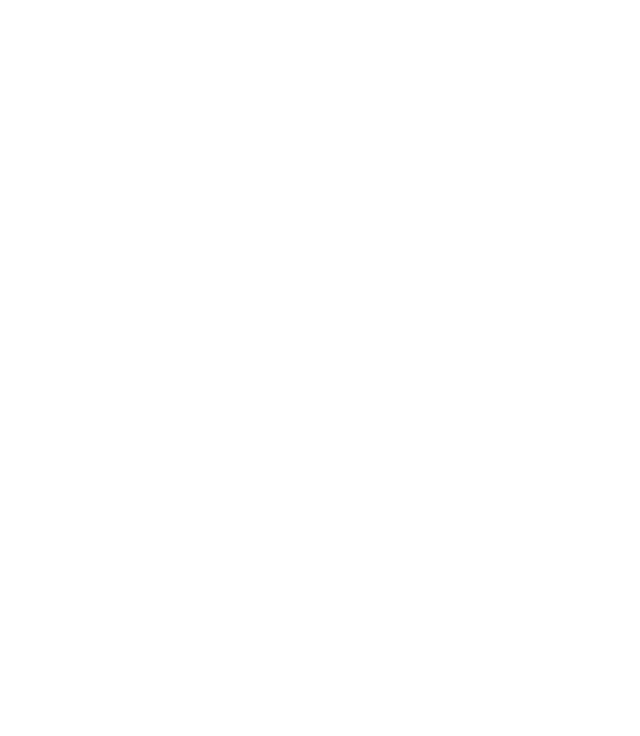
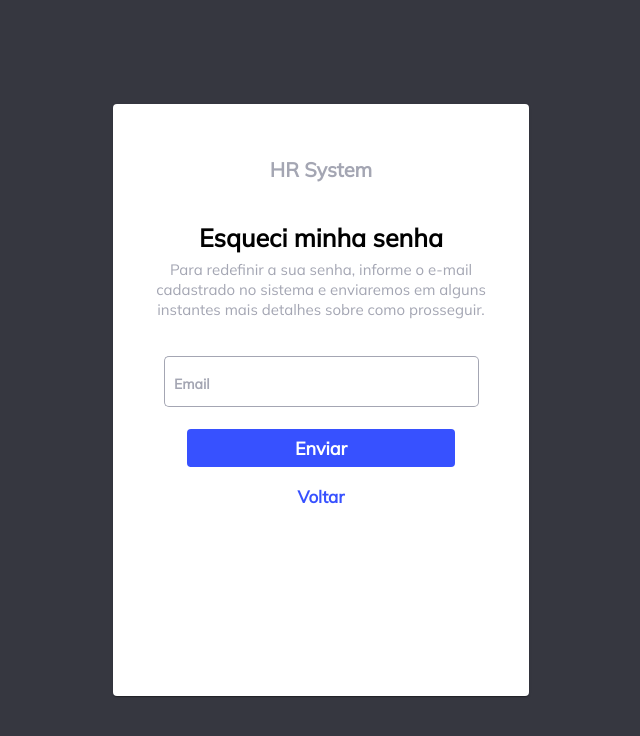
Before and after one commit to Okaada/hr-front, an Angular app: page /reset-password in a window 1280 px wide. Before the commit this address led to /. Shown: the top 736 px of the page, without its empty margins (319-959 px from the left). Built offline with nearby package versions, Linux system fonts and the light colour scheme.

Commit message:
impl. reset password screen component

```diff
--- a/src/app/app-routing.module.ts
+++ b/src/app/app-routing.module.ts
@@ -3,9 +3,11 @@
 import { LoginScreenComponent } from './login-screen/login-screen.component';
 import { InitialPageComponent } from './initial-page/initial-page.component';
 import { CandidatesViewComponent } from './candidates-view/candidates-view.component';
+import { ResetPasswordComponent } from './reset-password/reset-password.component';
 
 const routes: Routes = [
     { path: 'login', component: LoginScreenComponent },
+    { path: 'reset-password', component: ResetPasswordComponent },
     { path: 'initial-page', component: InitialPageComponent },
     { path: 'candidates-view', component: CandidatesViewComponent }
 ];
--- a/src/app/app.module.ts
+++ b/src/app/app.module.ts
@@ -21,6 +21,7 @@
 import { LoginScreenComponent } from './login-screen/login-screen.component';
 import { InitialPageComponent } from './initial-page/initial-page.component';
 import { CandidatesViewComponent } from './candidates-view/candidates-view.component';
+import { ResetPasswordComponent } from './reset-password/reset-password.component';
 
 @NgModule({
   schemas: [CUSTOM_ELEMENTS_SCHEMA], // TODO: verificar pq o angular não está reconhecendo os componentes do Material Design
@@ -28,7 +29,8 @@
     AppComponent,
     LoginScreenComponent,
     InitialPageComponent,
-    CandidatesViewComponent
+    CandidatesViewComponent,
+    ResetPasswordComponent
   ],
   imports: [
     BrowserModule,
--- /dev/null
+++ b/src/app/reset-password/reset-password.component.css
@@ -0,0 +1,88 @@
+.main-background {
+    height: 100%;
+    width: 100%;
+  }
+
+  .container {
+    display: flex;
+    align-items: center;
+  }
+
+  .card-title {
+    margin-top: 40px !important;
+    color: #a4a6b3;
+    font-family: Mulish;
+    font-weight: bold;
+    font-size: 20px;
+  }
+
+  .reset-label {
+    margin-top: 20px !important;
+    color: black;
+    font-family: Mulish;
+    font-weight: bold;
+    font-size: 25px;
+  }
+
+  .info {
+    color: #a4a6b3;
+    font-family: Mulish;
+    font-size: 15px;
+  }
+
+  .button-card {
+    background-color: #3751ff;
+    width: 70%;
+    font-family: Mulish;
+    font-weight: bold;
+    font-size: 18px;
+  }
+
+  .button-card > span {
+    color: white;
+  }
+
+  .input {
+    width: 315px;
+  }
+
+  mat-card {
+    background-color: white;
+    margin: 0 auto;
+    width: 30%;
+    height: 70%;
+    text-align: center;
+  }
+
+  ::ng-deep .mat-form-field-appearance-outline .mat-form-field-outline {
+    color: #a4a6b3 !important;
+  }
+
+  ::ng-deep
+    .mat-form-field-appearance-outline.mat-focused
+    .mat-form-field-outline-thick {
+    color: grey !important;
+  }
+
+  .input-props {
+    color: black;
+    font-family: Mulish;
+  }
+
+  ::placeholder {
+    color: #a4a6b3 !important;
+    font-weight: bold;
+  }
+
+  .forget-password {
+    color: #a4a6b3;
+    font-family: Mulish;
+  }
+
+  .go-back {
+    font-family: Mulish;
+    font-weight: bold;
+    font-size: 17px;
+    color: #3751ff;
+    cursor: pointer;
+  }
--- /dev/null
+++ b/src/app/reset-password/reset-password.component.html
@@ -0,0 +1,27 @@
+<html style="background-color: #363740">
+  <div class="container main-background">
+    <mat-card>
+      <mat-card-title class="card-title">HR System</mat-card-title>
+      <br />
+      <mat-card-content>
+        <p class="reset-label">Esqueci minha senha</p>
+        <p class="info">Para redefinir a sua senha, informe o e-mail cadastrado no sistema e enviaremos em alguns instantes mais detalhes sobre como prosseguir.</p>
+        <br>
+        <form>
+          <mat-form-field appearance="outline" class="input">
+            <input type="text" class="input-props" matInput placeholder="Email" />
+          </mat-form-field>
+          <div>
+            <button class="button-card" type="button" mat-button>
+              <span>Enviar</span>
+            </button>
+          </div>
+          <br>
+          <div>
+            <a class="go-back" (click)="goToPage('login')">Voltar</a>
+          </div>
+        </form>
+      </mat-card-content>
+    </mat-card>
+  </div>
+</html>
--- /dev/null
+++ b/src/app/reset-password/reset-password.component.ts
@@ -0,0 +1,20 @@
+import { Component, OnInit } from '@angular/core';
+import { Router } from '@angular/router';
+
+@Component({
+  selector: 'app-reset-password',
+  templateUrl: './reset-password.component.html',
+  styleUrls: ['./reset-password.component.css']
+})
+export class ResetPasswordComponent implements OnInit {
+
+  constructor(private router: Router) { }
+
+  ngOnInit(): void {
+  }
+
+  goToPage(pageName:string){
+    this.router.navigate([`${pageName}`]);
+  }
+
+}
```
Also changed, not shown: 1 other file (tests, documents, lock files or other folders).
